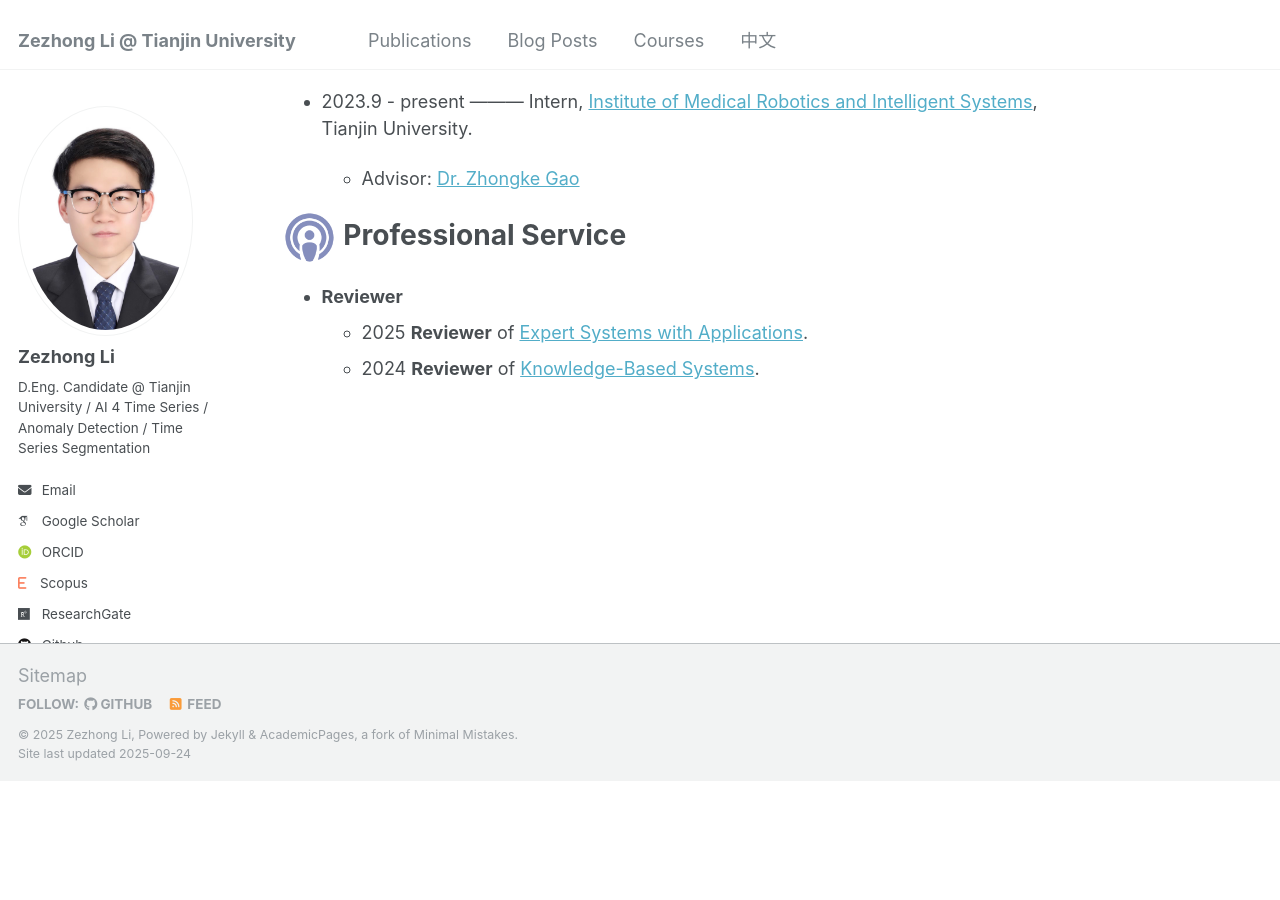
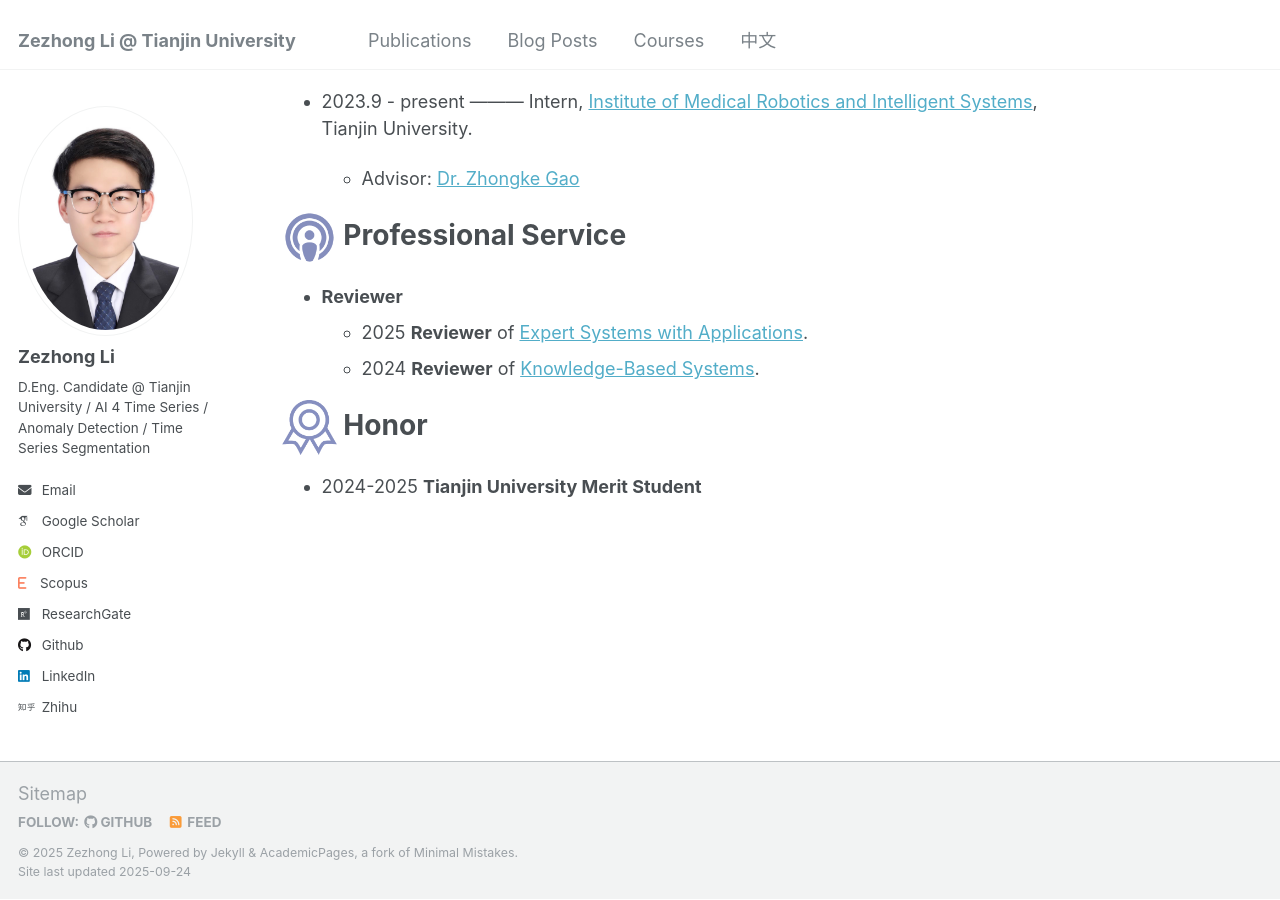
Before and after one commit to lzz19980125/lzz19980125.github.io, a Jekyll site: the page built from _pages/about.md, in a window 1280 px wide and 900 px high, scrolled down 1664 px. Built offline with Jekyll 4.4.1, drawn with Linux system fonts in a browser that asks for light colours; some web fonts are replaced; before the commit the page ends 2446 px from its top, so only the background shows below that.

Commit message:
Update about.md

```diff
--- a/_pages/about.md
+++ b/_pages/about.md
@@ -58,3 +58,7 @@
 - **Reviewer**
   - 2025 **Reviewer** of <span style="color:rgb(95,181,206)">[Expert Systems with Applications](https://lzz19980125.github.io/files/Certificate_ESWA_Recognised.pdf)</span>.
   - 2024 **Reviewer** of <span style="color:rgb(95,181,206)">[Knowledge-Based Systems](https://lzz19980125.github.io/files/Certificate_KBS_reviewer.pdf)</span>.
+
+# <img src="../images/honor.png" width="55" height="50"> Honor
+
+- 2024-2025 **Tianjin University Merit Student**
```
